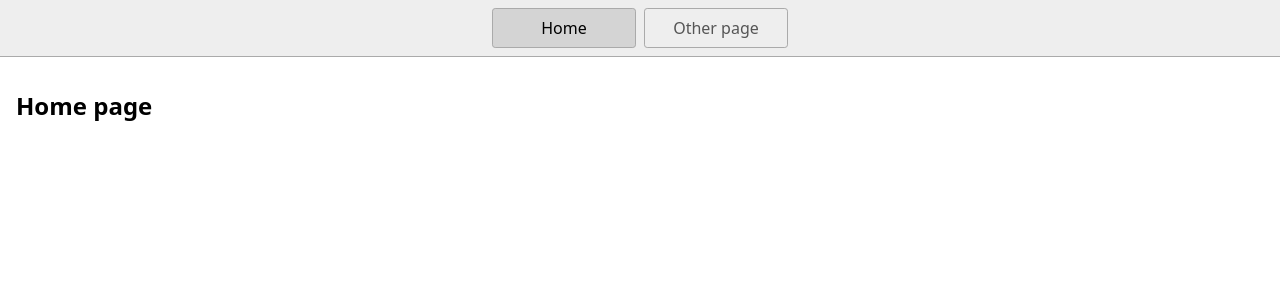
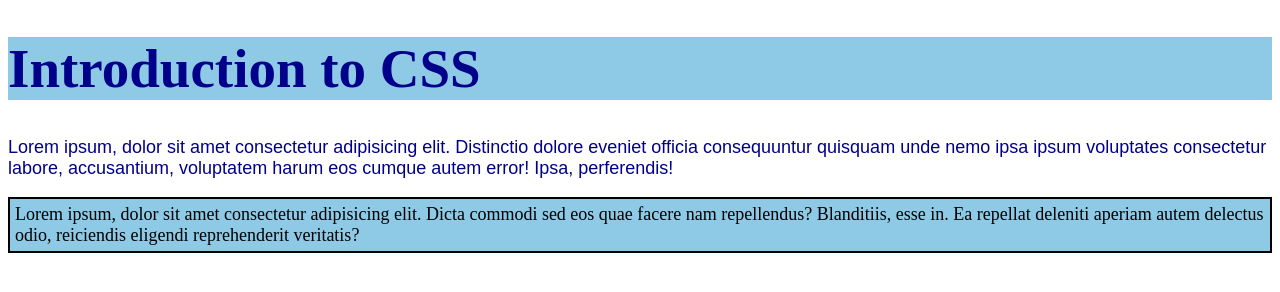
Before and after one commit to AndereX-dev/Kodeloftet-CSS, a website: page index.html in a window 1280 px wide. Drawn offline with Linux system fonts and the light colour scheme.

Commit message:
added some new elements, and deleted some

```diff
--- a/index.html
+++ b/index.html
@@ -4,20 +4,15 @@
     <title>Home</title>
     <meta charset="UTF-8" />
     <meta name="viewport" content="width=device-width" />
-    <!--
-      Need a visual blank slate?
-      Remove all code in `styles.css`!
-    -->
     <link rel="stylesheet" href="styles.css" />
     <script type="module" src="script.js"></script>
   </head>
   <body>
-    <nav>
-      <a href="/" aria-current="page">Home</a>
-      <a href="/page2.html">Other page</a>
-    </nav>
-    <main>
-      <h1>Home page</h1>
-    </main>
+    <h1>Introduction to CSS</h1>
+
+    <p id="p1">Lorem ipsum, dolor sit amet consectetur adipisicing elit. Distinctio dolore eveniet officia consequuntur quisquam unde nemo ipsa ipsum voluptates consectetur labore, accusantium, voluptatem harum eos cumque autem error! Ipsa, perferendis!</p>
+
+    <p class="p2">Lorem ipsum, dolor sit amet consectetur adipisicing elit. Dicta commodi sed eos quae facere nam repellendus? Blanditiis, esse in. Ea repellat deleniti aperiam autem delectus odio, reiciendis eligendi reprehenderit veritatis?</p>
+
   </body>
 </html>
--- a/styles.css
+++ b/styles.css
@@ -2,45 +2,24 @@
   box-sizing: border-box;
 }
 
-body {
-  margin: 0;
-  font-family: system-ui, sans-serif;
-  color: black;
-  background-color: white;
-}
-
-nav {
-  display: flex;
-  flex-wrap: wrap;
-  align-items: center;
-  justify-content: center;
-  padding: 0.5rem;
-  gap: 0.5rem;
-  border-bottom: solid 1px #aaa;
-  background-color: #eee;
-}
-
-nav a {
-  display: inline-block;
-  min-width: 9rem;
-  padding: 0.5rem;
-  border-radius: 0.2rem;
-  border: solid 1px #aaa;
-  text-align: center;
-  text-decoration: none;
-  color: #555;
-}
-
-nav a[aria-current='page'] {
-  color: #000;
-  background-color: #d4d4d4;
-}
-
-main {
-  padding: 1rem;
+body, html {
+  font-size: 18px
 }
 
 h1 {
-  font-weight: bold;
-  font-size: 1.5rem;
+  color: darkblue;
+  background-color: #8ecae6;
+  font-size: 55px;
 }
+
+#p1 {
+  font-family: fantasy;
+  color: darkblue;
+}
+
+.p2 {
+  font-family: 'Times New Roman', Times, serif;
+  background-color: #8ecae6;
+  padding: 5px;
+  border: 2px solid black;
+}
```
Also changed, not shown: page2.html (deleted, +0 -19 lines), 1 other file.
